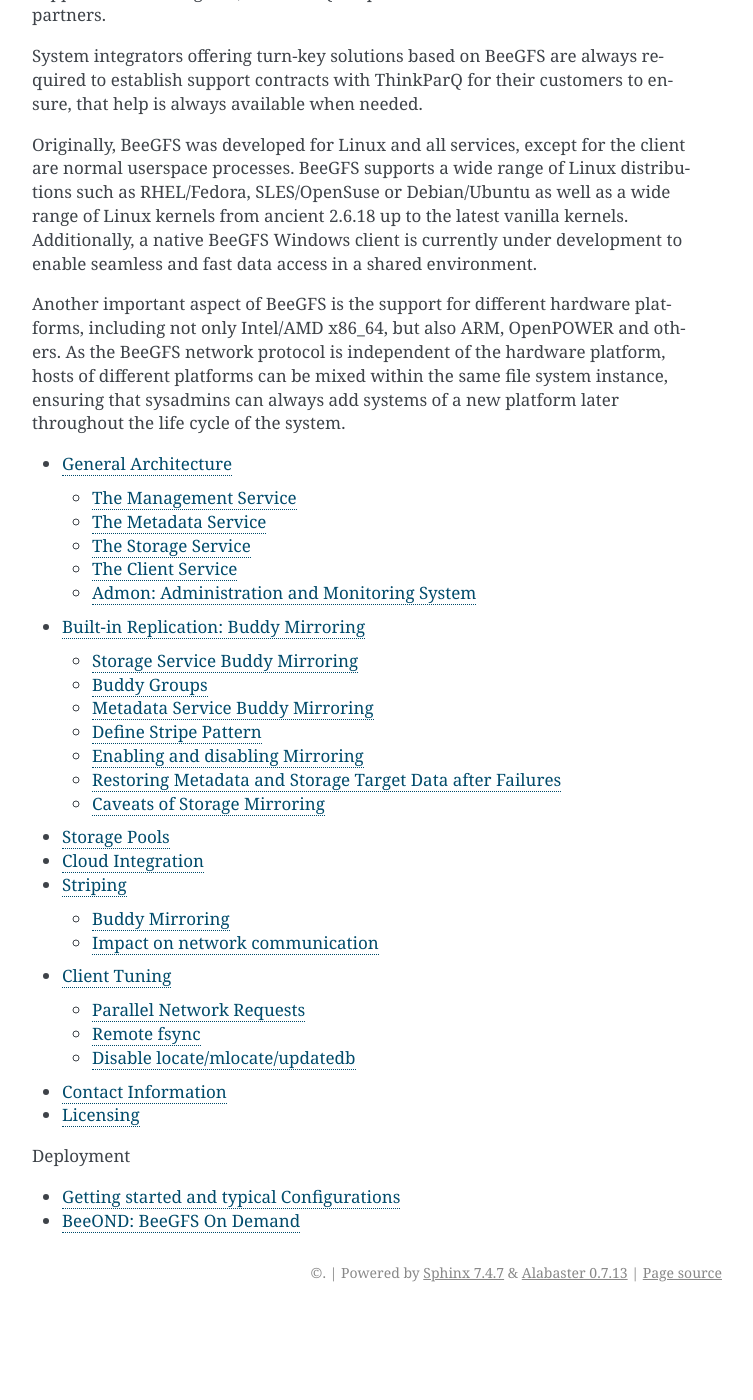
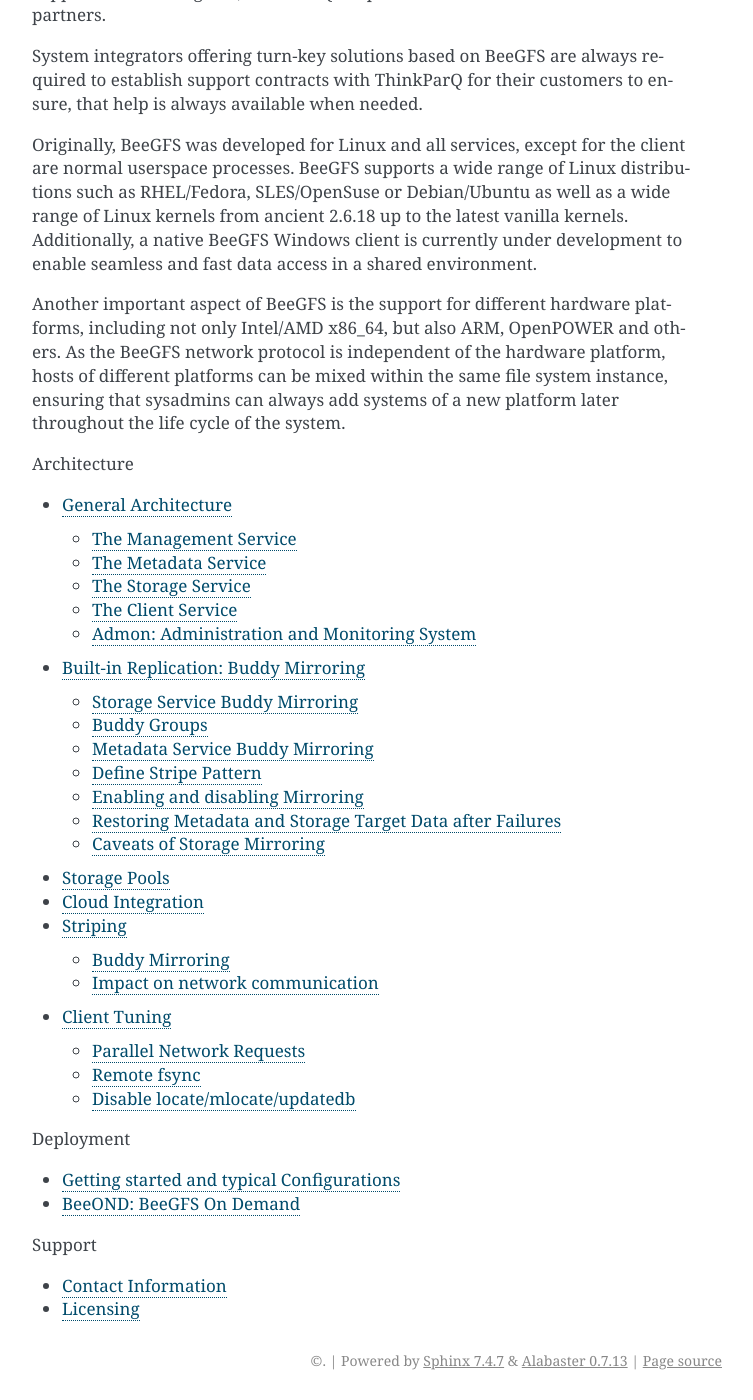
Before and after one commit to anderbubble/beegfs-docs, a Sphinx documentation site: the page built from docs/index.rst, in a window 1280 px wide and 1400 px high, scrolled down 1393 px. Shown: the whole window, without its empty margins (388-1141 px from the left). Built offline with Sphinx 7.4.7, drawn with Linux system fonts in a browser that asks for light colours; before the commit the page ends 2705 px from its top, so only the background shows below that.

Commit message:
More org of index

```diff
--- a/docs/index.rst
+++ b/docs/index.rst
@@ -88,6 +88,7 @@
 
 .. toctree::
    :maxdepth: 2
+   :caption: Architecture
 
    architecture
    mirroring
@@ -105,3 +104,11 @@
 
    getting-started
    beeond
+
+
+.. toctree::
+   :maxdepth: 2
+   :caption: Support
+
+   contact
+   license
```
Also changed, not shown: other parts of docs/index.rst (+0 -2 lines).
